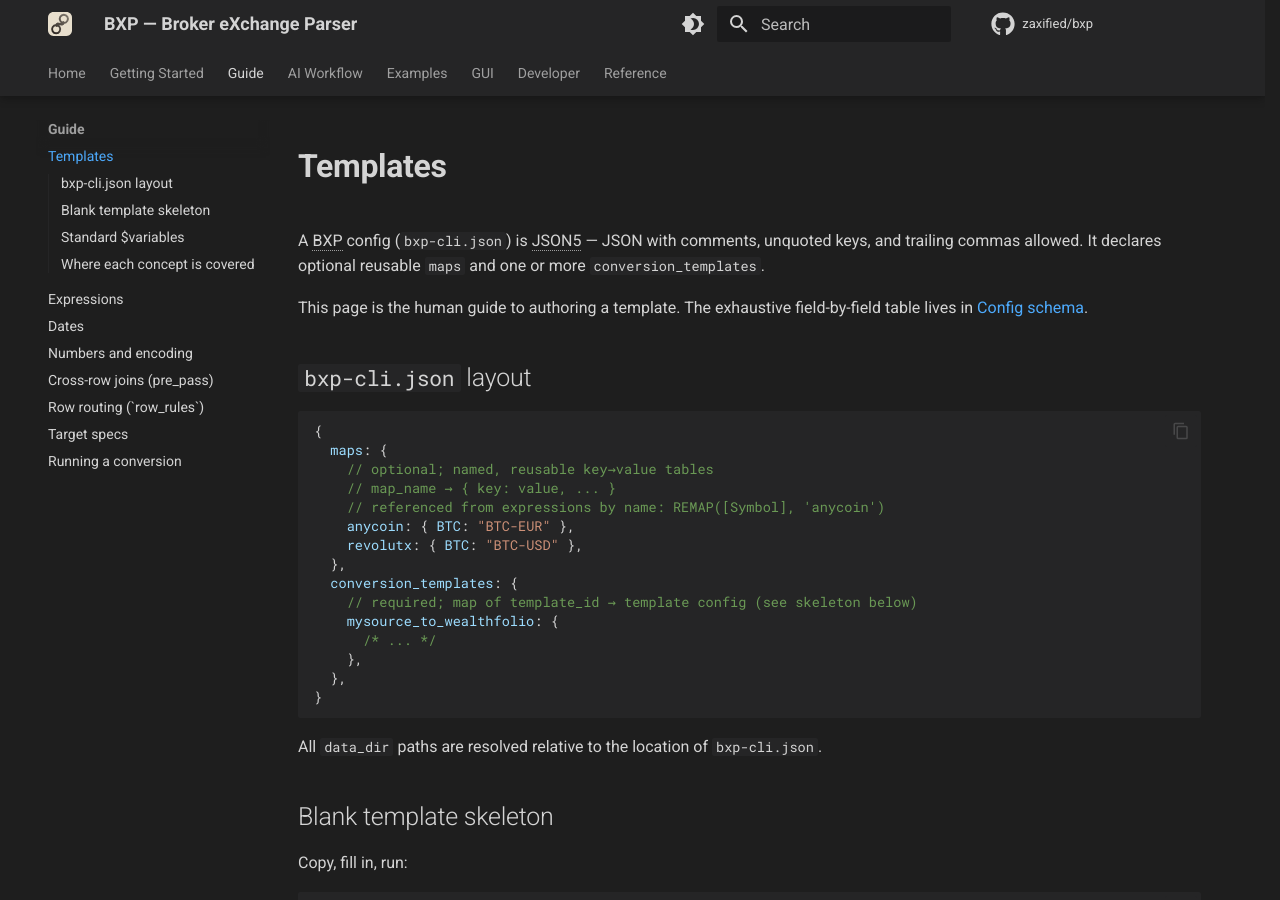
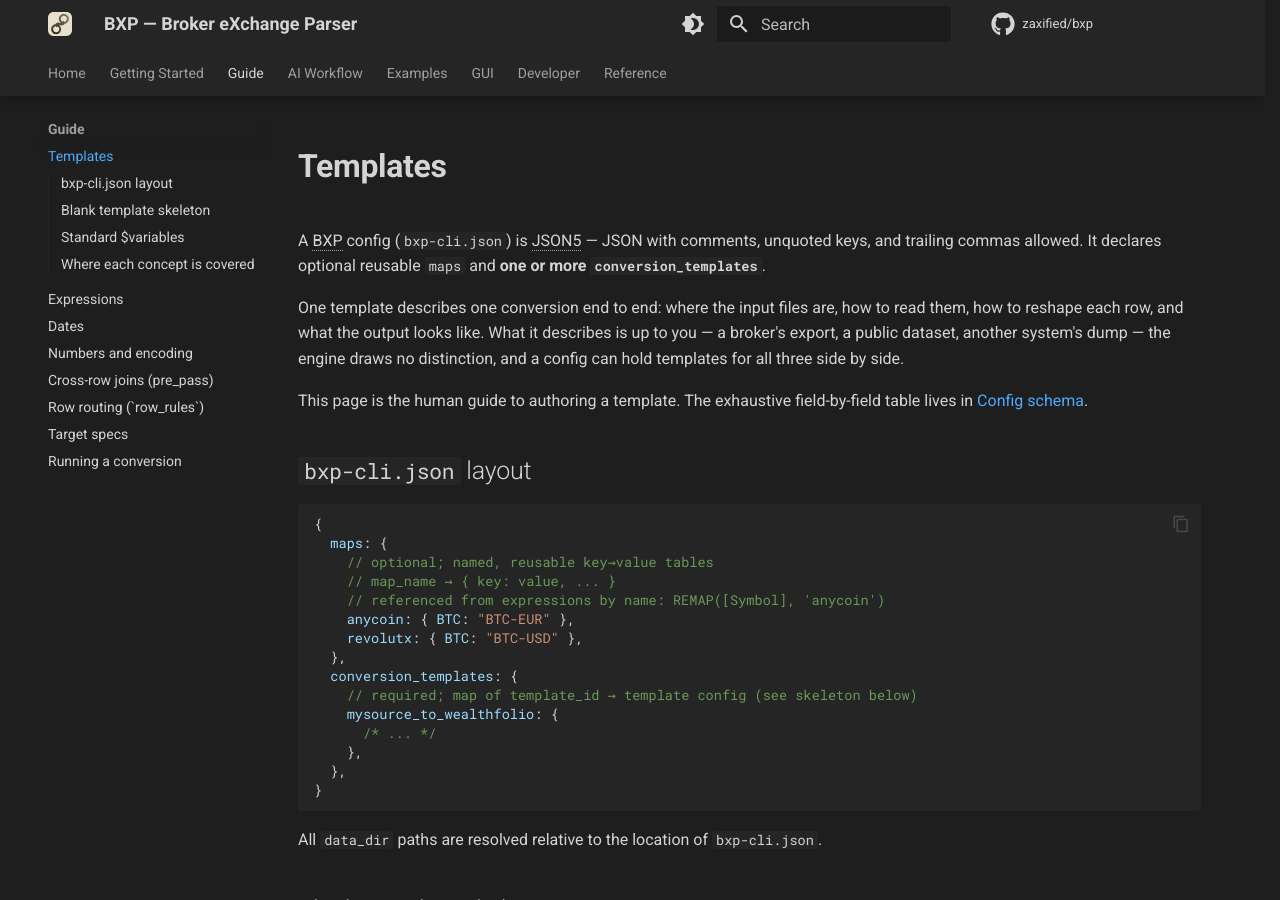
Before and after one commit to zaxified/bxp, an MkDocs documentation site: the page built from docs/guide/templates.md, in a window 1280 px wide and 900 px high. Built offline with MkDocs 1.6.1 and Material for MkDocs 9.7.7, drawn with Linux system fonts in a browser that asks for light colours; comment, search, counter and statistics services are not loaded.

Commit message:
docs: state the config / template / source vocabulary instead of dodging it
The previous pass removed "broker" as a generic word but left the reader
with a page titled Broker eXchange Parser that never converts a broker,
and no statement of how the pieces relate.

The landing page now names the model outright: a config holds one or more
templates; a template describes one conversion end to end; what it
describes may be a broker's export, a public dataset, or another system's
dump, and the engine draws no distinction. The name is addressed rather
than avoided -- it is where BXP started, not what the engine knows.

That also makes "broker" safe to say again where it is the concrete
thing: the shipped templates are broker templates, and the built-in
templates page says so plainly and points at what a template is.

BrokerConfig and processBroker stay as they are -- the vocabulary
question was about human-facing text, not the code.

Co-Authored-By: Claude Opus 5 (1M context) <noreply@anthropic.com>

```diff
--- a/docs/guide/templates.md
+++ b/docs/guide/templates.md
@@ -6,7 +6,13 @@ description: "How a conversion template is put together — data_dir, file patte
 
 A BXP config (`bxp-cli.json`) is JSON5 — JSON with comments, unquoted
 keys, and trailing commas allowed. It declares optional reusable `maps`
-and one or more `conversion_templates`.
+and **one or more `conversion_templates`**.
+
+One template describes one conversion end to end: where the input files
+are, how to read them, how to reshape each row, and what the output looks
+like. What it describes is up to you — a broker's export, a public
+dataset, another system's dump — the engine draws no distinction, and a
+config can hold templates for all three side by side.
 
 This page is the human guide to authoring a template. The exhaustive
 field-by-field table lives in [Config schema](../reference/config-schema.md).
```
Also changed, not shown: docs/getting-started/built-in-templates.md (+3 -2 lines), docs/getting-started/first-conversion.md (+2 -2 lines), docs/index.md (+16 -5 lines).
